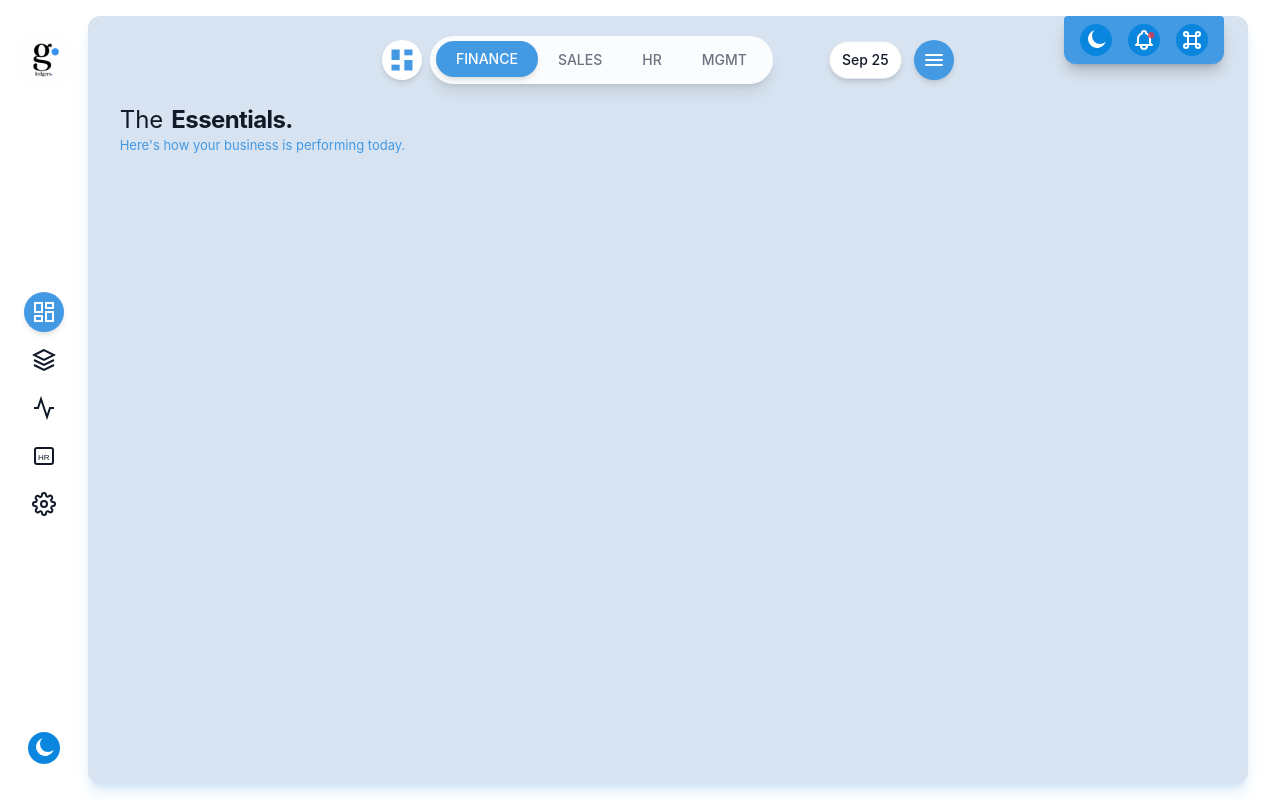
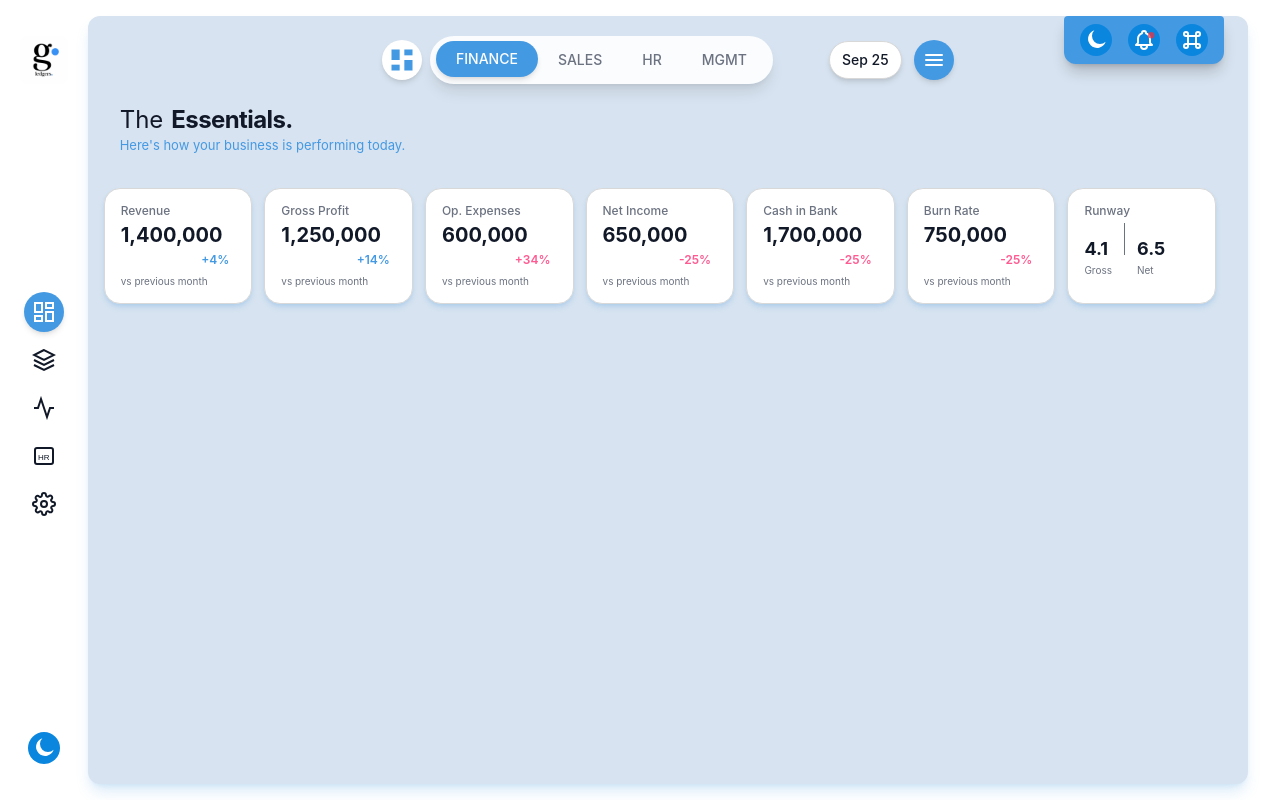
Before and after one commit to Ahmed-Roshdy-1/ledgers-dashboard, a Vue app: page / in a window 1280 px wide. Built offline with nearby package versions, Linux system fonts and the light colour scheme.

Commit message:
add KPI card component, mock data, and integrate into the dashboard with minor style updates.

```diff
--- a/src/App.vue
+++ b/src/App.vue
@@ -3,7 +3,8 @@ import { onMounted } from 'vue';
 import HeaderApp from './components/header/index.vue';
 import AppTitle from './components/AppTitle.vue';
 import AppSidebar from './components/sidebar/index.vue';
-import { useTheme } from '@/composables/useTheme';
+import { useTheme, kpis } from '@/composables';
+import KpiCard from './components/cards/Kpi.vue';
 
 const { initTheme } = useTheme();
 
@@ -18,6 +19,19 @@ onMounted(() => {
     <main class="bg-background-secondary rounded-xl p-2 sm:p-4 min-h-[92vh] sm:h-[96vh] mx-2 sm:mx-4 w-full shadow-lg shadow-primary/20 relative">
       <HeaderApp />
       <AppTitle />
+
+      <!-- Outer Container -->
+      <div class="flex flex-col gap-4 xl:flex-row mt-4">
+        <!-- left side -->
+        <div class="flex-1 flex flex-col gap-4">
+          <section class="grid gap-3 grid-cols-[repeat(auto-fill,minmax(130px,1fr))]">
+            <KpiCard v-for="kpi in kpis" :key="kpi.label" :kpi="kpi" />
+          </section>
+        </div>
+
+        <!-- right side -->
+        <div class="lg:col"></div>
+      </div>
     </main>
   </div>
 </template>
--- /dev/null
+++ b/src/components/cards/Kpi.vue
@@ -0,0 +1,50 @@
+<template>
+    <div
+        class="kpi-card bg-background rounded-2xl px-4 py-3.5 shadow-card cursor-pointer fade-up border border-border shadow-md shadow-primary/20">
+        <p class="text-xs text-text-secondary font-medium mb-1 truncate">{{ kpi.label }}</p>
+
+        <!-- Runway card: dual values -->
+        <template v-if="kpi.isRunway">
+            <div class="flex items-baseline gap-3 mt-1">
+                <div>
+                    <span class="text-lg font-bold text-text-primary leading-tight">
+                        {{ kpi.valueGross }}
+                    </span>
+                    <p class="text-[10px] text-text-secondary mt-0.5">Gross</p>
+                </div>
+                <div class="w-px h-8 bg-text-secondary shrink-0" />
+                <div>
+                    <span class="text-lg font-bold text-text-primary leading-tight">
+                        {{ kpi.valueNet }}
+                    </span>
+                    <p class="text-[10px] text-text-secondary mt-0.5">Net</p>
+                </div>
+            </div>
+        </template>
+
+        <!-- Standard KPI card -->
+        <template v-else>
+            <p class="text-xl font-bold text-text-primary  leading-tight">{{ kpi.value }}</p>
+            <div class="flex items-center gap-1.5 mt-1 flex-wrap">
+                <span v-if="kpi.change" :class="[
+                    'text-xs font-semibold px-1.5 rounded-md ml-auto',
+                    kpi.positive
+                        ? 'text-primary'
+                        : 'text-secondary',
+                ]">
+                    {{ kpi.change }}
+                </span>
+                <span class="text-[10px] text-text-secondary">vs previous month</span>
+            </div>
+        </template>
+    </div>
+</template>
+
+<script setup>
+defineProps({
+    kpi: {
+        type: Object,
+        required: true,
+    },
+})
+</script>
--- /dev/null
+++ b/src/composables/index.ts
@@ -0,0 +1,2 @@
+export * from './useTheme'
+export * from './useMockData'
--- /dev/null
+++ b/src/composables/useMockData.ts
@@ -0,0 +1,16 @@
+// Mock data for the Dashboard
+
+export const kpis = [
+  { label: 'Revenue',      value: '1,400,000', change: '+4%',  positive: true },
+  { label: 'Gross Profit', value: '1,250,000', change: '+14%', positive: true },
+  { label: 'Op. Expenses', value: '600,000',   change: '+34%', positive: false },
+  { label: 'Net Income',   value: '650,000',   change: '-25%', positive: false },
+  { label: 'Cash in Bank', value: '1,700,000', change: '-25%', positive: false },
+  { label: 'Burn Rate',    value: '750,000',   change: '-25%', positive: false },
+  {
+    label: 'Runway',
+    isRunway: true,
+    valueGross: '4.1',
+    valueNet: '6.5',
+  },
+]
--- a/src/style.css
+++ b/src/style.css
@@ -2,8 +2,8 @@
 
 
 @theme {
-  --color-secondary: #10b981;
-  --color-secondary-dark: #059669;
+  --color-secondary: #ff5a91;
+  --color-secondary-dark: #ff0055;
 
   --color-background: var(--background);
   --color-background-secondary: var(--background-secondary);
@@ -32,7 +32,7 @@
   --surface: #ffffff;
   --text-primary: #111827;
   --text-secondary: #6b7280;
-  --border: #e5e7eb;
+  --border: #d8d8d8;
   --primary: #4499e3;
   --primary-light: #ade8f4;
   --primary-dark: #0b86df;
```
